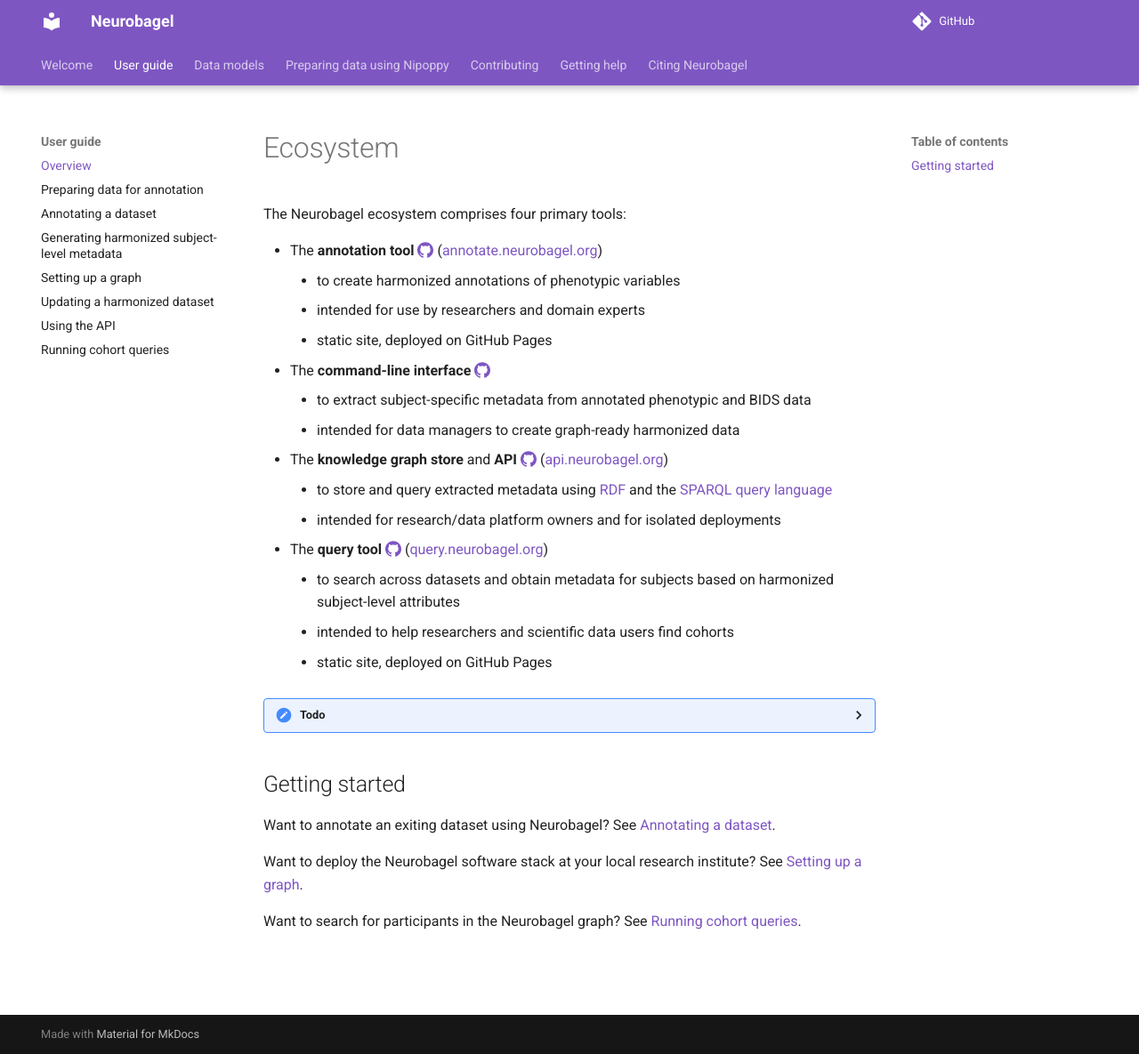
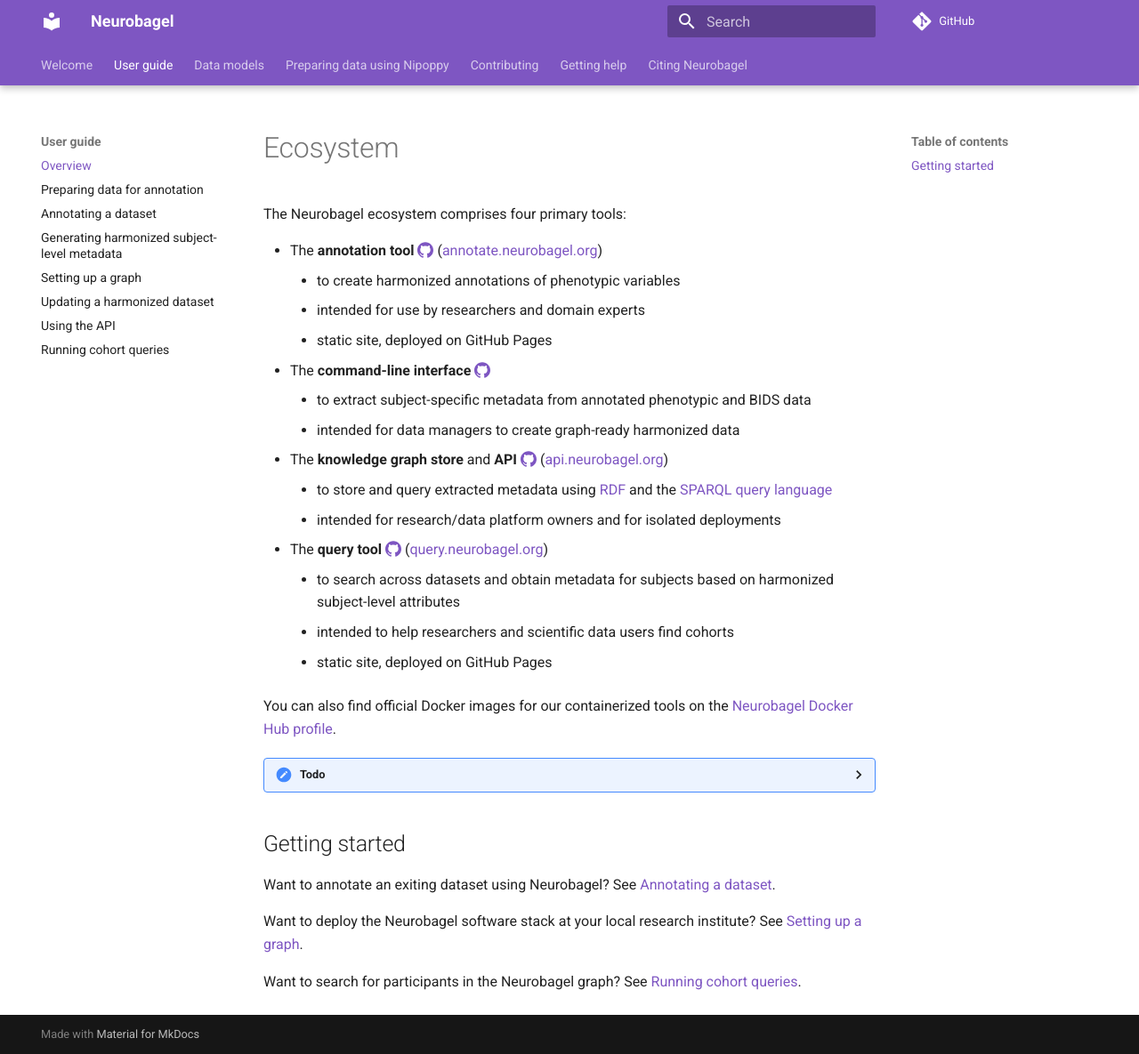
Before and after one commit to neurobagel/documentation, an MkDocs documentation site: the page built from docs/overview.md, in a window 1280 px wide and 1185 px high. Shown: the whole window at 89% size. Built offline with MkDocs 1.6.1 and Material for MkDocs 9.7.7, drawn with Linux system fonts in a browser that asks for light colours; comment, search, counter and statistics services are not loaded.

Commit message:
[ENH] Add search bar and link to our Docker Hub profile (#79)
* re-enable site search

* add link to neurobagel dockerhub profile

```diff
--- a/docs/overview.md
+++ b/docs/overview.md
@@ -17,6 +17,7 @@
     - intended to help researchers and scientific data users find cohorts
     - static site, deployed on GitHub Pages
 
+You can also find official Docker images for our containerized tools on the [Neurobagel Docker Hub profile](https://hub.docker.com/u/neurobagel).
 
 ??? Todo
 
--- a/mkdocs.yml
+++ b/mkdocs.yml
@@ -62,6 +62,7 @@
       emoji_generator: !!python/name:materialx.emoji.to_svg
 
 plugins:
+  - search
   - table-reader
   - yamp:
     # directory within docs dir to add content
```
